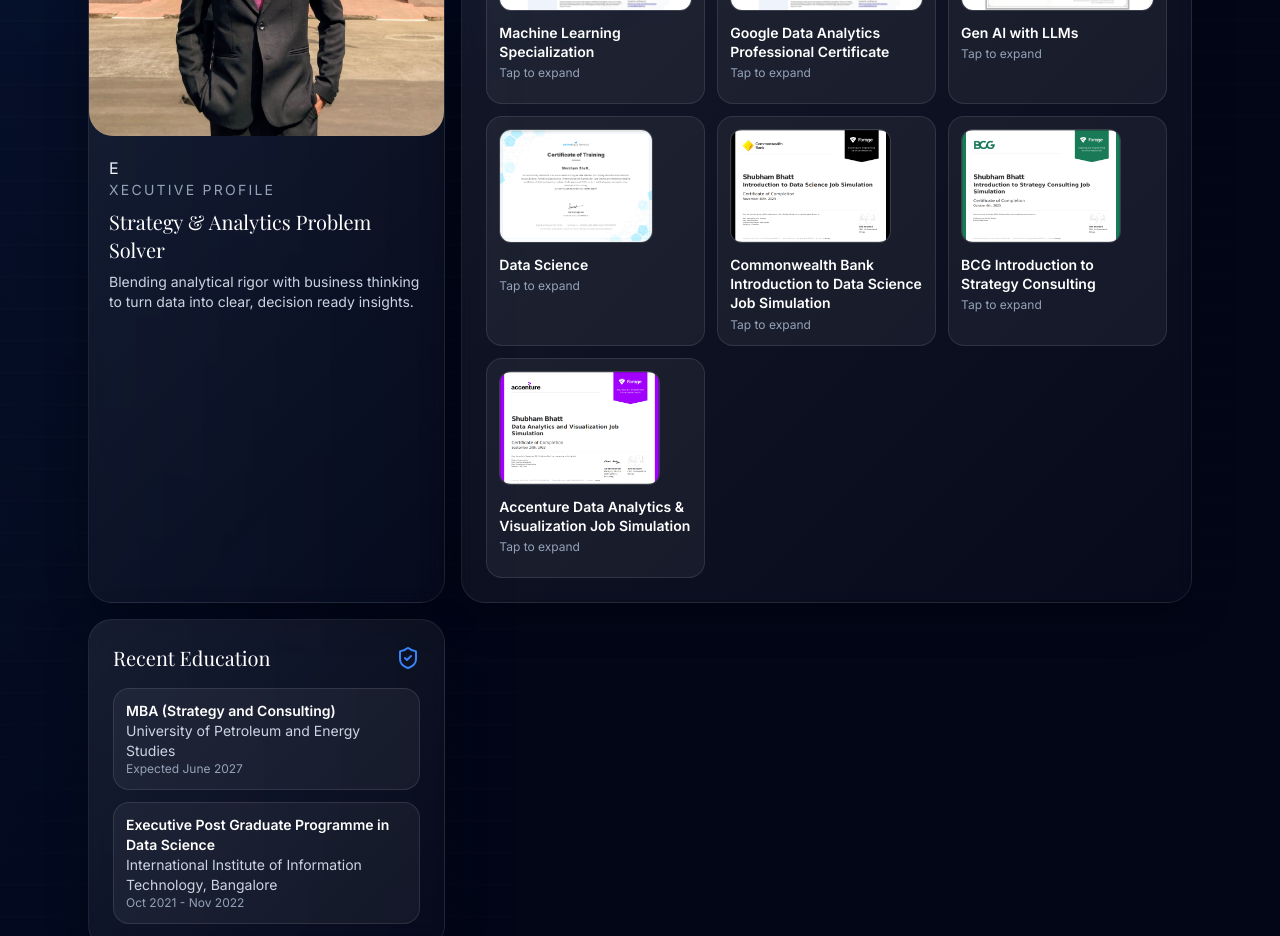
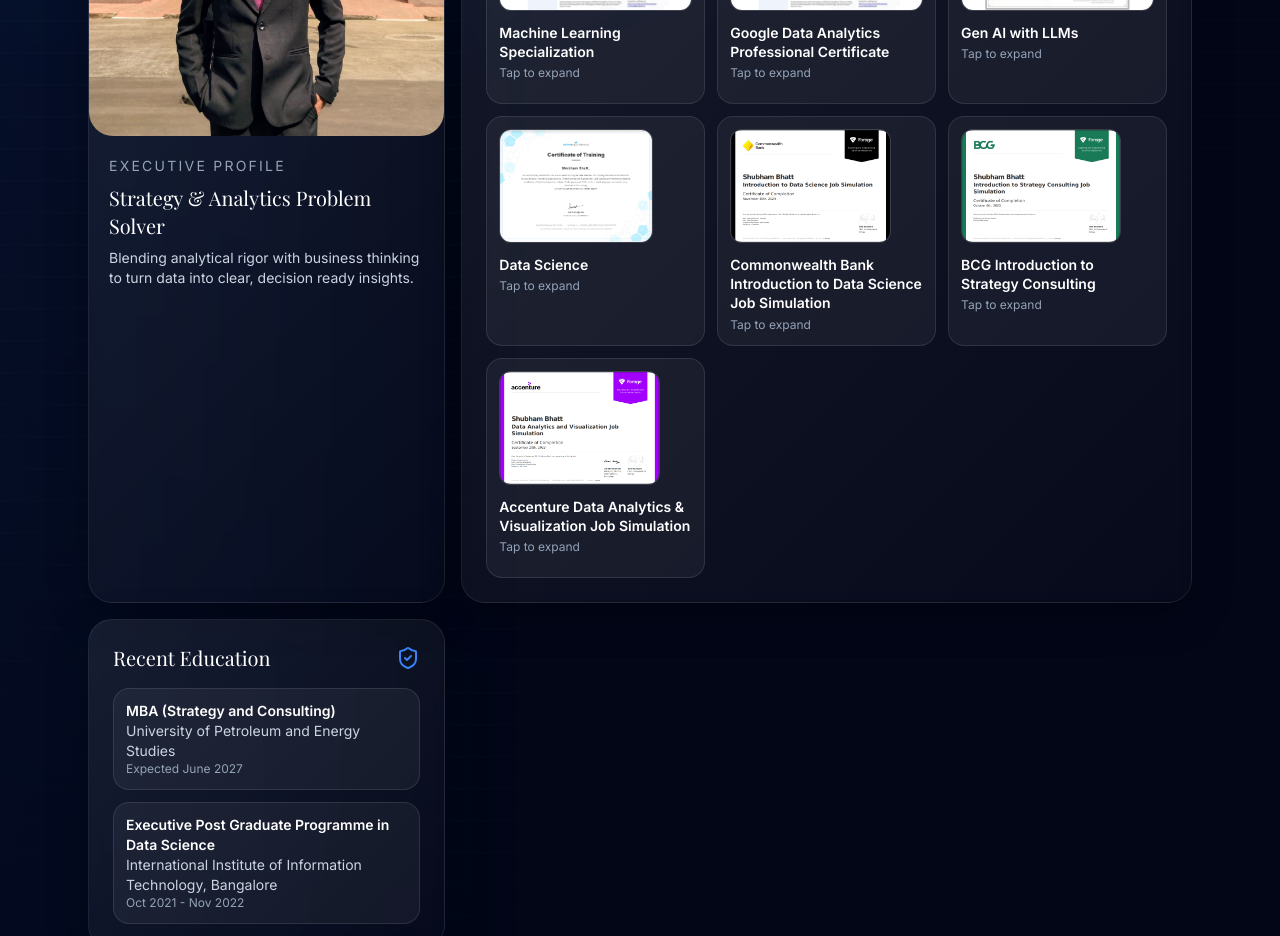
Before and after one commit to bhattshubham06/portfolio, a Next.js app: page / in a window 1280 px wide. Shown: the part 1940-2876 px from the top of the page. Built offline with nearby package versions, Linux system fonts and the light colour scheme; a web font is replaced by a local one.

Commit message:
updated_bento

```diff
--- a/components/BentoGrid.tsx
+++ b/components/BentoGrid.tsx
@@ -221,8 +221,8 @@
               className="h-60 w-full object-cover sm:h-64 md:h-80"
             />
           </div>
-          <div className="p-5 space-y-2">E
-            <p className="text-sm uppercase tracking-[0.16em] text-slate-400">xecutive Profile</p>
+          <div className="p-5 space-y-2">
+            <p className="text-sm uppercase tracking-[0.16em] text-slate-400">Executive Profile</p>
             <p className="font-display text-xl text-white">Strategy & Analytics Problem Solver</p>
             <p className="text-sm text-slate-300">
               Blending analytical rigor with business thinking to turn data into clear, decision ready insights.
```
